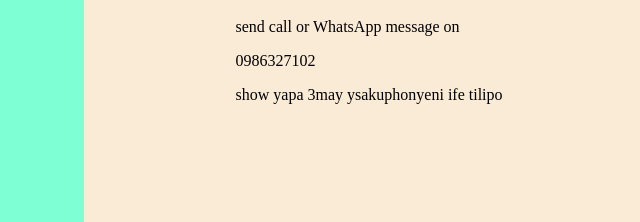
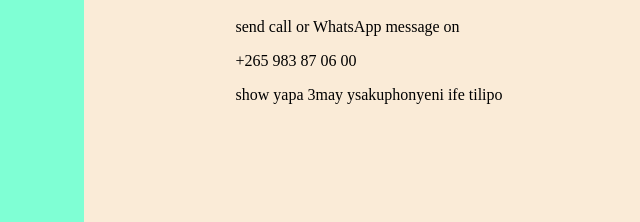
Before and after one commit to Lusako04/Mmoneymattersonlinemall, a plain HTML site: page show-ticket-booking.html in a window 1280 px wide. Shown: the part 326-548 px from the top of the page, 0-640 px from the left. Drawn offline with Linux system fonts and the light colour scheme.

Commit message:
Update show-ticket-booking.html

```diff
--- a/show-ticket-booking.html
+++ b/show-ticket-booking.html
@@ -9,7 +9,7 @@
     <div style="margin: 6%;background-color: antiquewhite; padding: 12%; border-radius: 50px;">
          <h1>WANTS TO BOOK TICKET FOR TODAYS SHOW?.. go no further</h1>
          <p>send call or WhatsApp message on </p>
-         <p>0986327102</p>
+         <p>+265 983 87 06 00</p>
          <p>show yapa 3may ysakuphonyeni ife tilipo</p>
     </div>
 
```
